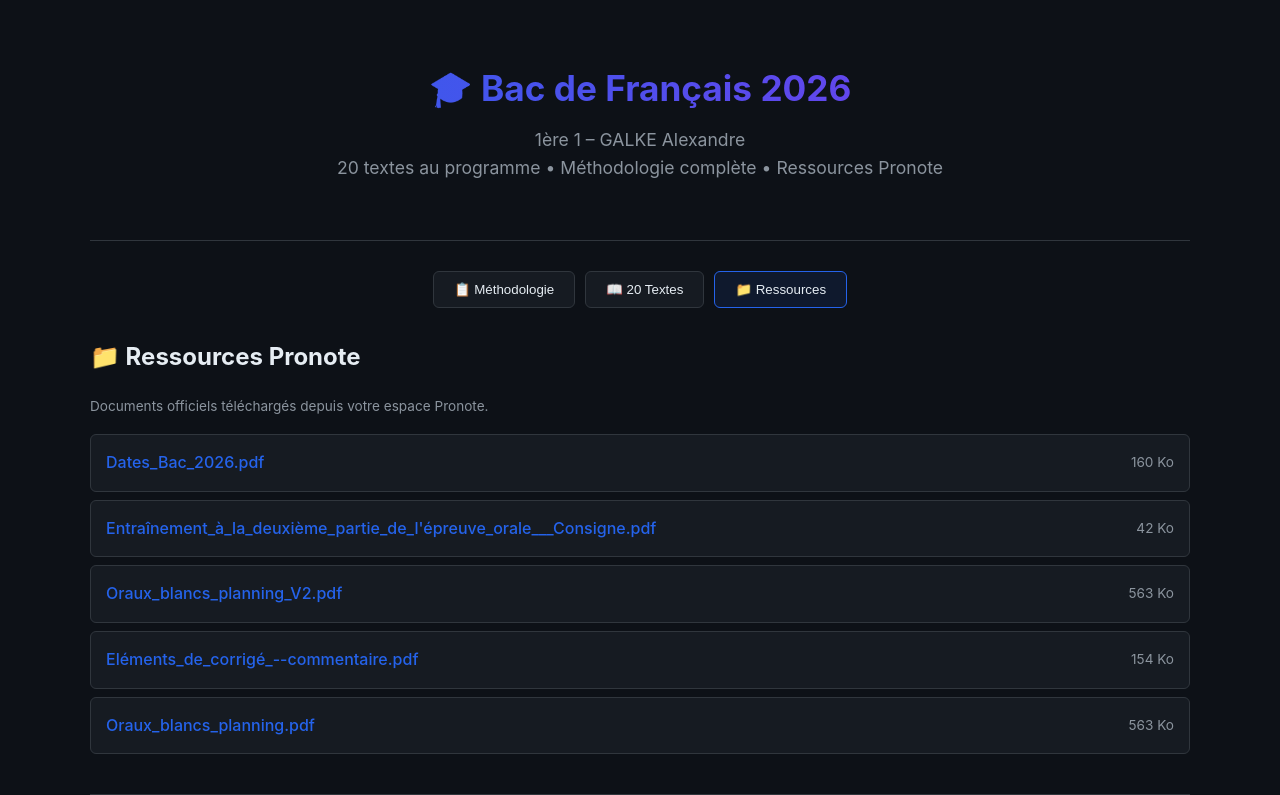
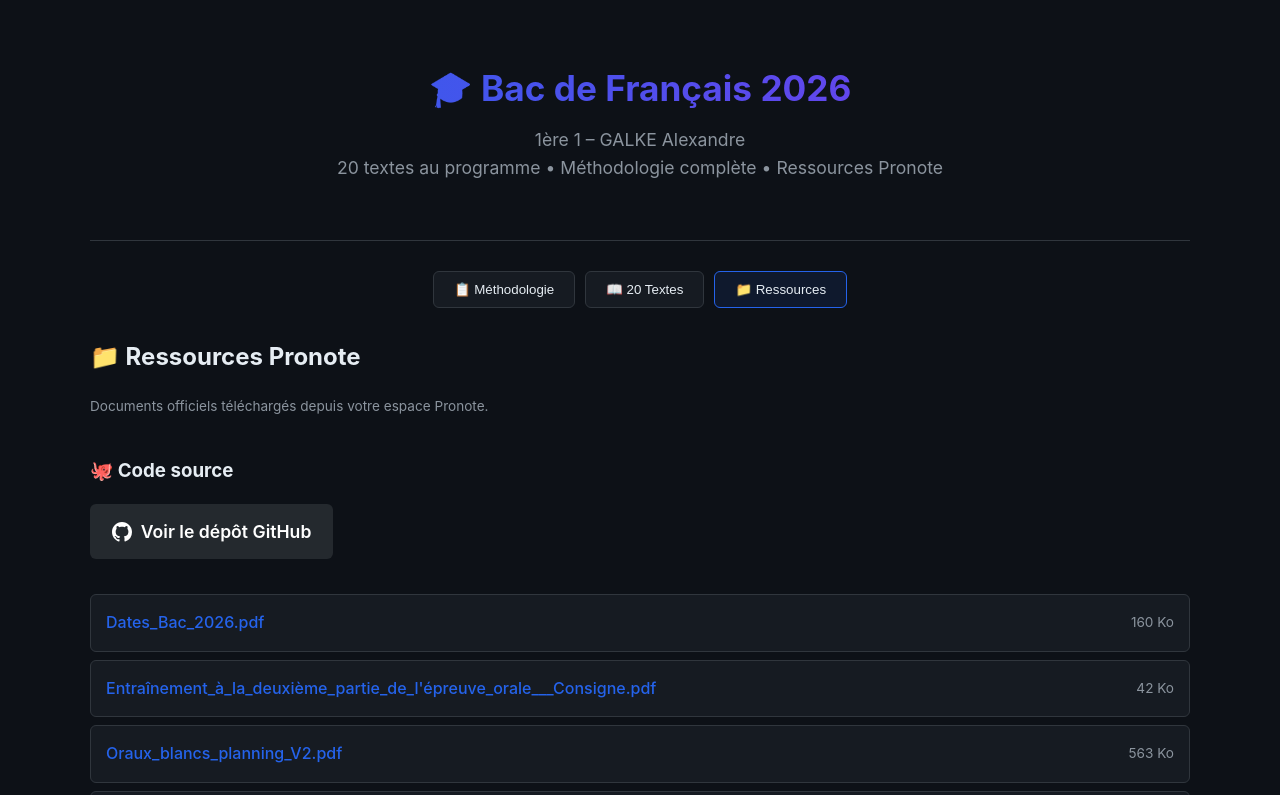
Before and after one commit to INDAR-Beurre/bac-francais-2026-complet, a plain HTML site: page Site_Web/index.html in a window 1280 px wide. Both pictures are taken after a click on the button "📁 Ressources". Shown: the top 795 px of the page. Drawn offline with Linux system fonts and the light colour scheme.

Commit message:
Ajout lien GitHub dans la section Ressources

```diff
--- a/Site_Web/index.html
+++ b/Site_Web/index.html
@@ -305,7 +305,21 @@
 <section id="ressources">
     <h2>📁 Ressources Pronote</h2>
     <p class="small">Documents officiels téléchargés depuis votre espace Pronote.</p>
-    <ul class="pdf-list">
+
+    <h3 style="margin-top: 2em;">🐙 Code source</h3>
+    <p style="font-size: 1.1em; margin: 1em 0 2em;">
+      <a href="https://github.com/INDAR-Beurre/bac-francais-2026-complet" target="_blank" rel="noopener"
+         style="display: inline-flex; align-items: center; gap: 0.5em; padding: 0.75em 1.25em;
+                background: #24292e; color: white; border-radius: 6px;
+                text-decoration: none; font-weight: 600;">
+        <svg width="20" height="20" viewBox="0 0 16 16" fill="currentColor">
+          <path d="M8 0C3.58 0 0 3.58 0 8c0 3.54 2.29 6.53 5.47 7.59.4.07.55-.17.55-.38 0-.19-.01-.82-.01-1.49-2.01.37-2.53-.49-2.69-.94-.09-.23-.48-.94-.82-1.13-.28-.15-.68-.52-.01-.53.63-.01 1.08.58 1.23.82.72 1.21 1.87.87 2.33.66.07-.52.28-.87.51-1.07-1.78-.2-3.64-.89-3.64-3.95 0-.87.31-1.59.82-2.15-.08-.2-.36-1.02.08-2.12 0 0 .67-.22 2.2.82.64-.18 1.32-.27 2-.27.68 0 1.36.09 2 .27 1.53-1.04 2.2-.82 2.2-.82.44 1.1.16 1.92.08 2.12.51.56.82 1.27.82 2.15 0 3.07-1.87 3.75-3.65 3.95.29.25.54.73.54 1.48 0 1.07-.01 1.93-.01 2.2 0 .21.15.46.55.38A8.012 8.012 0 0016 8c0-4.42-3.58-8-8-8z"/>
+        </svg>
+        Voir le dépôt GitHub
+      </a>
+    </p>
+
+<ul class="pdf-list">
     <li><a href="file:///Users/beurre/Bureau/BAC_Francais_Complet/Ressources/Dates_Bac_2026.pdf">Dates_Bac_2026.pdf</a> <span class="small">160 Ko</span></li>
 <li><a href="file:///Users/beurre/Bureau/BAC_Francais_Complet/Ressources/Entraînement_à_la_deuxième_partie_de_l'épreuve_orale___Consigne.pdf">Entraînement_à_la_deuxième_partie_de_l'épreuve_orale___Consigne.pdf</a> <span class="small">42 Ko</span></li>
 <li><a href="file:///Users/beurre/Bureau/BAC_Francais_Complet/Ressources/Oraux_blancs_planning_V2.pdf">Oraux_blancs_planning_V2.pdf</a> <span class="small">563 Ko</span></li>
```
